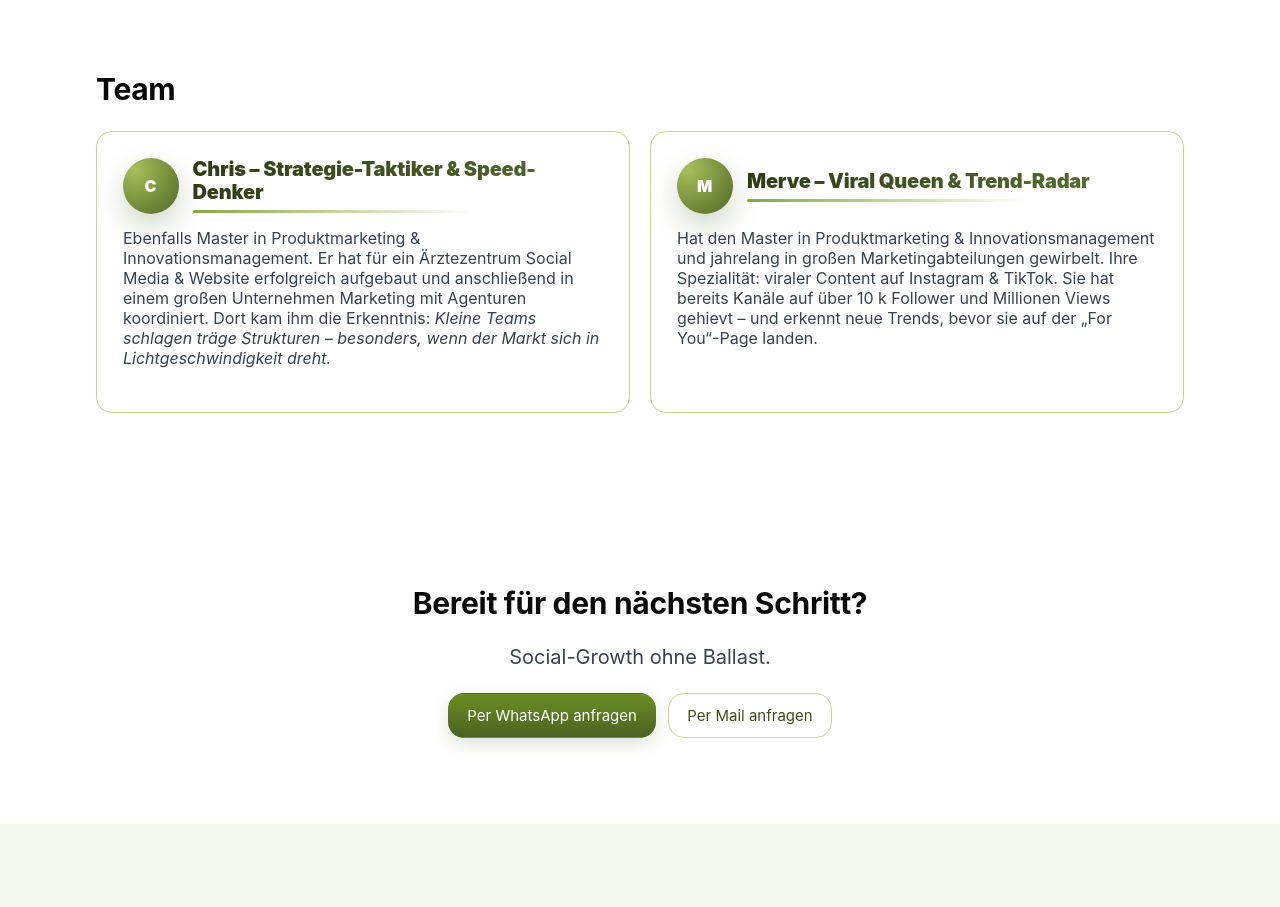
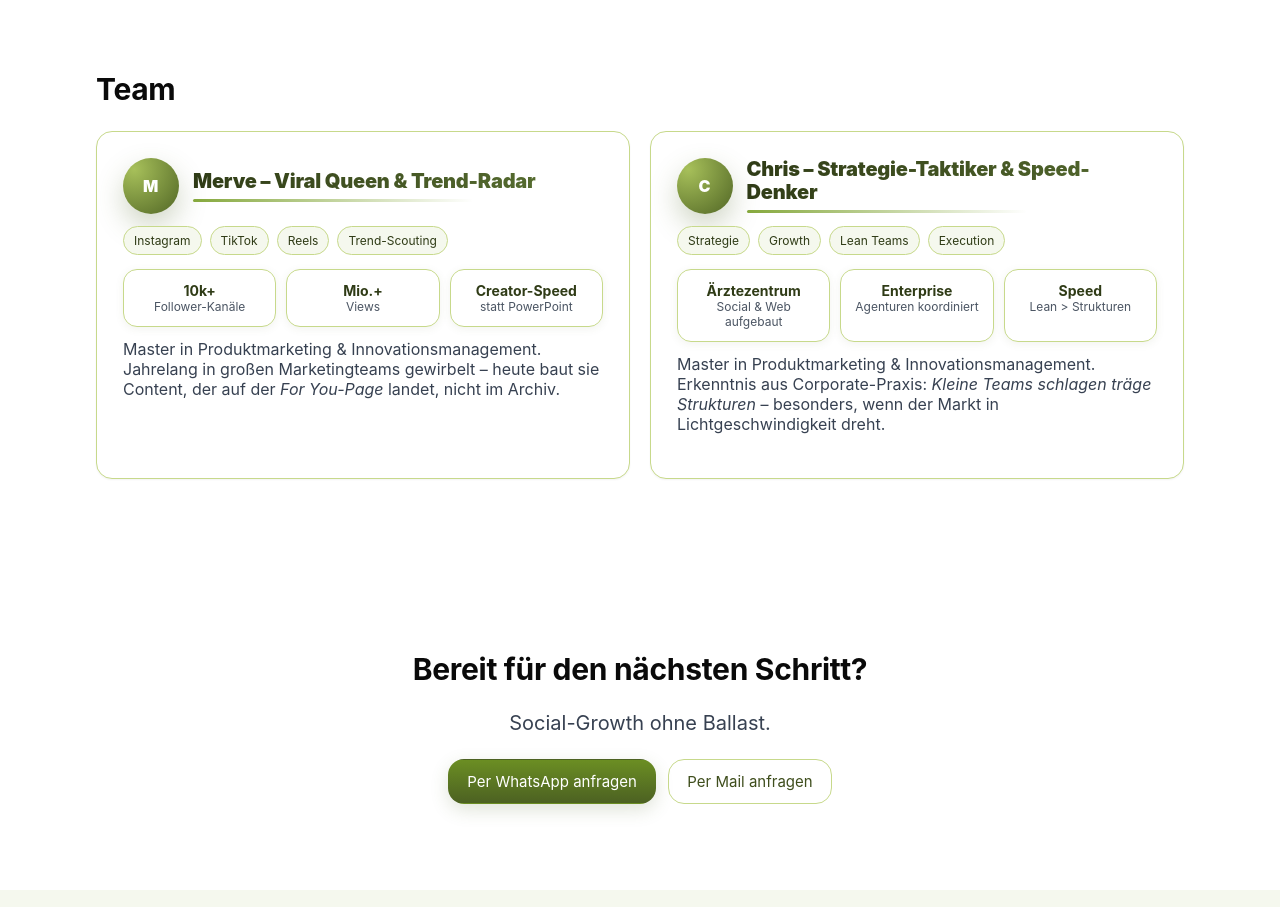
Before and after one commit to FrechFuchs777/elevate777, a plain HTML site: page index.html in a window 1280 px wide. Shown: the part 2480-3387 px from the top of the page. Drawn offline with Linux system fonts and the light colour scheme.

Commit message:
Update index.html

```diff
--- a/index.html
+++ b/index.html
@@ -176,7 +176,16 @@
       -webkit-background-clip:text;background-clip:text;color:transparent;
     }
     .profile-underline{height:3px;width:100%;max-width:280px;border-radius:999px;background:linear-gradient(90deg,var(--olive-400),transparent);margin-top:6px}
-    .profile-bio{margin-top:14px;color:#374151}
+
+    /* neue, „blickfang“-starke Bio-Elemente */
+    .profile-pills{display:flex;flex-wrap:wrap;gap:8px;margin-top:12px}
+    .pill{padding:6px 10px;border-radius:999px;border:1px solid var(--olive-200);background:var(--bg-muted);font-size:12px;color:var(--olive-900)}
+    .profile-quick{margin-top:14px;display:grid;grid-template-columns:repeat(3,minmax(0,1fr));gap:10px}
+    .quick{border:1px solid var(--olive-200);background:#fff;border-radius:14px;padding:12px;text-align:center;box-shadow:0 2px 8px rgba(85,107,47,.08)}
+    .quick strong{display:block;font-size:14px;color:var(--olive-900)}
+    .quick span{display:block;font-size:12px;color:#4b5563}
+    .profile-bio{margin-top:12px;color:#374151}
+    @media (max-width:560px){ .profile-quick{grid-template-columns:1fr 1fr;} }
   </style>
 </head>
 <body>
@@ -376,7 +385,7 @@
             </div>
           </article>
 
-          <!-- GOLD (featured) -->
+          <!-- GOLD -->
           <article class="pricing-card featured" role="button" tabindex="0" aria-expanded="false" data-reveal>
             <div class="badge-featured">BELIEBT</div>
             <div class="pricing-core">
@@ -437,12 +446,43 @@
       </div>
     </section>
 
-    <!-- TEAM (neu gestaltet) -->
+    <!-- TEAM (neu gestaltet, Merve links / Chris rechts) -->
     <section id="team" class="section">
       <div class="container">
         <h2 class="h2" data-reveal>Team</h2>
         <div class="grid2">
-          <!-- Chris -->
+          <!-- Merve (links) -->
+          <article class="card profile-card" data-reveal>
+            <div class="card-body">
+              <div class="profile-head">
+                <div class="profile-avatar" aria-hidden="true">M</div>
+                <div>
+                  <h3 class="profile-title">Merve – Viral Queen &amp; Trend-Radar</h3>
+                  <div class="profile-underline" aria-hidden="true"></div>
+                </div>
+              </div>
+
+              <div class="profile-pills">
+                <span class="pill">Instagram</span>
+                <span class="pill">TikTok</span>
+                <span class="pill">Reels</span>
+                <span class="pill">Trend-Scouting</span>
+              </div>
+
+              <div class="profile-quick">
+                <div class="quick"><strong>10k+</strong><span>Follower-Kanäle</span></div>
+                <div class="quick"><strong>Mio.+</strong><span>Views</span></div>
+                <div class="quick"><strong>Creator-Speed</strong><span>statt PowerPoint</span></div>
+              </div>
+
+              <p class="profile-bio">
+                Master in Produktmarketing &amp; Innovationsmanagement. Jahrelang in großen Marketingteams gewirbelt –
+                heute baut sie Content, der auf der <em>For You-Page</em> landet, nicht im Archiv.
+              </p>
+            </div>
+          </article>
+
+          <!-- Chris (rechts) -->
           <article class="card profile-card" data-reveal>
             <div class="card-body">
               <div class="profile-head">
@@ -452,28 +492,23 @@
                   <div class="profile-underline" aria-hidden="true"></div>
                 </div>
               </div>
+
+              <div class="profile-pills">
+                <span class="pill">Strategie</span>
+                <span class="pill">Growth</span>
+                <span class="pill">Lean Teams</span>
+                <span class="pill">Execution</span>
+              </div>
+
+              <div class="profile-quick">
+                <div class="quick"><strong>Ärztezentrum</strong><span>Social &amp; Web aufgebaut</span></div>
+                <div class="quick"><strong>Enterprise</strong><span>Agenturen koordiniert</span></div>
+                <div class="quick"><strong>Speed</strong><span>Lean &gt; Strukturen</span></div>
+              </div>
+
               <p class="profile-bio">
-                Ebenfalls Master in Produktmarketing &amp; Innovationsmanagement. Er hat für ein Ärztezentrum Social Media &amp; Website erfolgreich
-                aufgebaut und anschließend in einem großen Unternehmen Marketing mit Agenturen koordiniert. Dort kam ihm die Erkenntnis:
-                <em>Kleine Teams schlagen träge Strukturen – besonders, wenn der Markt sich in Lichtgeschwindigkeit dreht.</em>
-              </p>
-            </div>
-          </article>
-
-          <!-- Merve -->
-          <article class="card profile-card" data-reveal>
-            <div class="card-body">
-              <div class="profile-head">
-                <div class="profile-avatar" aria-hidden="true">M</div>
-                <div>
-                  <h3 class="profile-title">Merve – Viral Queen &amp; Trend-Radar</h3>
-                  <div class="profile-underline" aria-hidden="true"></div>
-                </div>
-              </div>
-              <p class="profile-bio">
-                Hat den Master in Produktmarketing &amp; Innovationsmanagement und jahrelang in großen Marketingabteilungen gewirbelt. Ihre Spezialität:
-                viraler Content auf Instagram &amp; TikTok. Sie hat bereits Kanäle auf über 10&nbsp;k Follower und Millionen Views gehievt –
-                und erkennt neue Trends, bevor sie auf der „For You“-Page landen.
+                Master in Produktmarketing &amp; Innovationsmanagement. Erkenntnis aus Corporate-Praxis:
+                <em>Kleine Teams schlagen träge Strukturen</em> – besonders, wenn der Markt in Lichtgeschwindigkeit dreht.
               </p>
             </div>
           </article>
```
